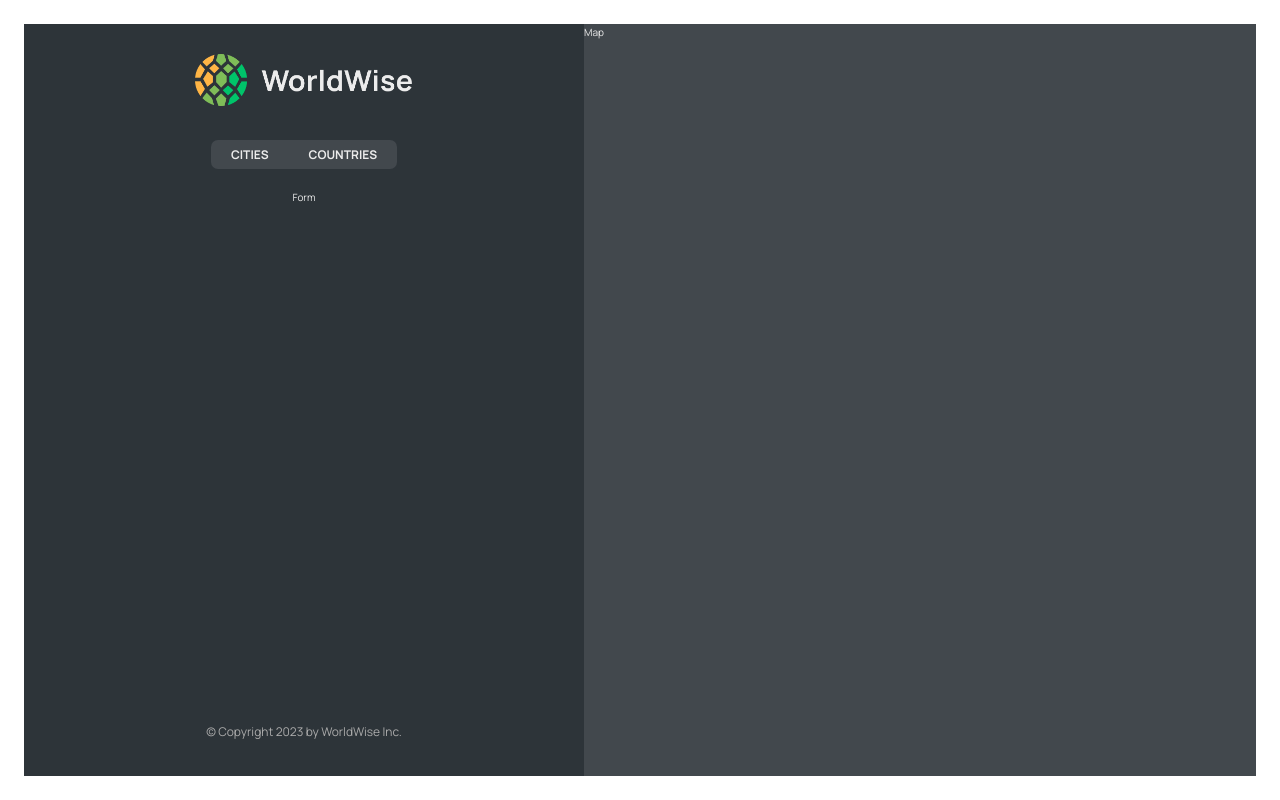
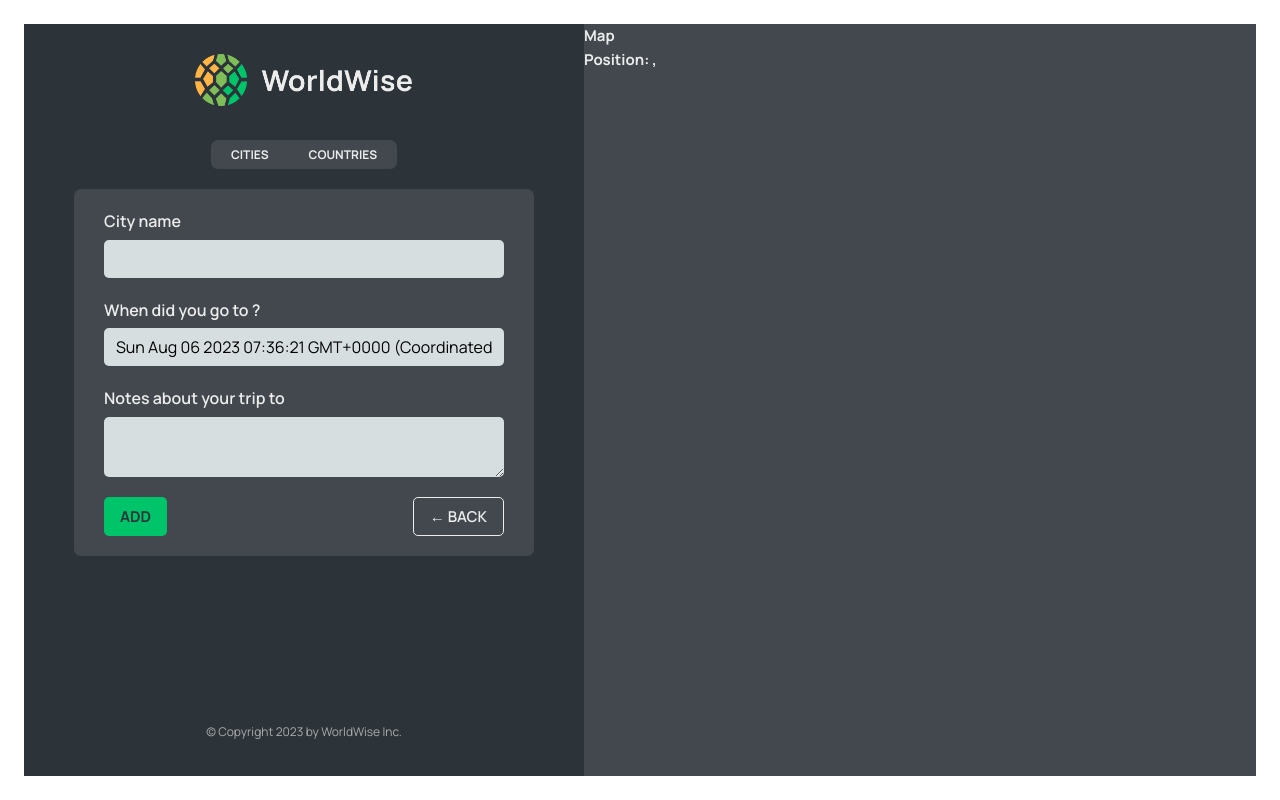
Before and after one commit to ronnieima/worldwise, a React (Vite) app: page /app/form in a window 1280 px wide. Built offline with nearby package versions, Linux system fonts and the light colour scheme; data requests are answered from the project's data file.

Commit message:
add more routing

```diff
--- a/src/App.jsx
+++ b/src/App.jsx
@@ -1,4 +1,4 @@
-import { BrowserRouter, Routes, Route } from "react-router-dom";
+import { BrowserRouter, Routes, Route, Navigate } from "react-router-dom";
 import Product from "./pages/Product";
 import Pricing from "./pages/Pricing";
 import Homepage from "./pages/Homepage";
@@ -6,8 +6,10 @@
 import PageNotFound from "./pages/PageNotFound";
 import Login from "./pages/Login";
 import CityList from "./components/CityList";
+import City from "./components/City";
 import { useState, useEffect } from "react";
 import CountryList from "./components/CountryList";
+import Form from "./components/Form";
 
 const BASE_URL = "http://localhost:8000";
 
@@ -39,19 +41,17 @@
         <Route path="product" element={<Product />} />
         <Route path="login" element={<Login />} />
         <Route path="app" element={<AppLayout />}>
-          <Route
-            index
-            element={<CityList cities={cities} isLoading={isLoading} />}
-          />
+          <Route index element={<Navigate replace to="cities" />} />
           <Route
             path="cities"
             element={<CityList cities={cities} isLoading={isLoading} />}
           />
+          <Route path="cities/:id" element={<City />} />
           <Route
             path="countries"
             element={<CountryList cities={cities} isLoading={isLoading} />}
           />
-          <Route path="form" element={<p>Form</p>} />
+          <Route path="form" element={<Form />} />
         </Route>
         <Route path="*" element={<PageNotFound />} />
       </Routes>
--- /dev/null
+++ b/src/components/Button.jsx
@@ -0,0 +1,11 @@
+import styles from "./Button.module.css";
+
+function Button({ children, onClick, type }) {
+  return (
+    <button onClick={onClick} className={`${styles.btn} ${styles[type]}`}>
+      {children}
+    </button>
+  );
+}
+
+export default Button;
--- a/src/components/City.jsx
+++ b/src/components/City.jsx
@@ -1,3 +1,4 @@
+import { useParams, useSearchParams } from "react-router-dom";
 import styles from "./City.module.css";
 
 const formatDate = (date) =>
@@ -9,6 +10,10 @@
   }).format(new Date(date));
 
 function City() {
+  const { id } = useParams();
+  const [searchParams, setSearchParams] = useSearchParams();
+  const lat = searchParams.get("lat");
+  const lng = searchParams.get("lng");
   // TEMP DATA
   const currentCity = {
     cityName: "Lisbon",
@@ -20,42 +25,53 @@
   const { cityName, emoji, date, notes } = currentCity;
 
   return (
-    <div className={styles.city}>
-      <div className={styles.row}>
-        <h6>City name</h6>
-        <h3>
-          <span>{emoji}</span> {cityName}
-        </h3>
-      </div>
+    <>
+      <h1>City {id}</h1>
+      <p>
+        Posittion: {lng},{lat}
+      </p>
+      <button onClick={() => setSearchParams({ lat: 23, lng: 50 })}>
+        Button
+      </button>
+    </>
+  );
+  // return (
+  //   <div className={styles.city}>
+  //     <div className={styles.row}>
+  //       <h6>City name</h6>
+  //       <h3>
+  //         <span>{emoji}</span> {cityName}
+  //       </h3>
+  //     </div>
 
-      <div className={styles.row}>
-        <h6>You went to {cityName} on</h6>
-        <p>{formatDate(date || null)}</p>
-      </div>
+  //     <div className={styles.row}>
+  //       <h6>You went to {cityName} on</h6>
+  //       <p>{formatDate(date || null)}</p>
+  //     </div>
 
-      {notes && (
-        <div className={styles.row}>
-          <h6>Your notes</h6>
-          <p>{notes}</p>
-        </div>
-      )}
+  //     {notes && (
+  //       <div className={styles.row}>
+  //         <h6>Your notes</h6>
+  //         <p>{notes}</p>
+  //       </div>
+  //     )}
 
-      <div className={styles.row}>
-        <h6>Learn more</h6>
-        <a
-          href={`https://en.wikipedia.org/wiki/${cityName}`}
-          target="_blank"
-          rel="noreferrer"
-        >
-          Check out {cityName} on Wikipedia &rarr;
-        </a>
-      </div>
+  //     <div className={styles.row}>
+  //       <h6>Learn more</h6>
+  //       <a
+  //         href={`https://en.wikipedia.org/wiki/${cityName}`}
+  //         target="_blank"
+  //         rel="noreferrer"
+  //       >
+  //         Check out {cityName} on Wikipedia &rarr;
+  //       </a>
+  //     </div>
 
-      <div>
-        <ButtonBack />
-      </div>
-    </div>
-  );
+  //     <div>
+  //       <ButtonBack />
+  //     </div>
+  //   </div>
+  // );
 }
 
 export default City;
--- a/src/components/CityItem.jsx
+++ b/src/components/CityItem.jsx
@@ -1,3 +1,4 @@
+import { Link } from "react-router-dom";
 import styles from "./CityItem.module.css";
 const formatDate = (date) =>
   new Intl.DateTimeFormat("en", {
@@ -7,14 +8,19 @@
   }).format(new Date(date));
 
 function CityItem({ city }) {
-  const { cityName, emoji, date } = city;
+  const { cityName, emoji, date, id, position } = city;
 
   return (
-    <li className={styles.cityItem}>
-      <span className={styles.emoji}>{emoji}</span>
-      <h3 className={styles.name}>{cityName}</h3>
-      <time className={styles.date}>({formatDate(date)})</time>
-      <button className={styles.deleteBtn}>&times;</button>
+    <li>
+      <Link
+        className={styles.cityItem}
+        to={`${id}?lat=${position.lat}&lng=${position.lng}`}
+      >
+        <span className={styles.emoji}>{emoji}</span>
+        <h3 className={styles.name}>{cityName}</h3>
+        <time className={styles.date}>({formatDate(date)})</time>
+        <button className={styles.deleteBtn}>&times;</button>
+      </Link>
     </li>
   );
 }
--- a/src/components/CountryList.jsx
+++ b/src/components/CountryList.jsx
@@ -16,7 +16,7 @@
   return (
     <ul className={styles.countryList}>
       {countries.map((country) => (
-        <CountryItem country={country} key={country.id} />
+        <CountryItem country={country} key={country.country} />
       ))}
     </ul>
   );
--- a/src/components/Form.jsx
+++ b/src/components/Form.jsx
@@ -3,6 +3,8 @@
 import { useState } from "react";
 
 import styles from "./Form.module.css";
+import Button from "./Button";
+import { useNavigate } from "react-router-dom";
 
 export function convertToEmoji(countryCode) {
   const codePoints = countryCode
@@ -13,6 +15,8 @@
 }
 
 function Form() {
+  const navigate = useNavigate();
+
   const [cityName, setCityName] = useState("");
   const [country, setCountry] = useState("");
   const [date, setDate] = useState(new Date());
@@ -49,8 +53,16 @@
       </div>
 
       <div className={styles.buttons}>
-        <button>Add</button>
-        <button>&larr; Back</button>
+        <Button type="primary">Add</Button>
+        <Button
+          type="back"
+          onClick={(e) => {
+            e.preventDefault();
+            navigate(-1);
+          }}
+        >
+          &larr; Back
+        </Button>
       </div>
     </form>
   );
--- a/src/components/Map.jsx
+++ b/src/components/Map.jsx
@@ -1,6 +1,19 @@
+import { useNavigate, useSearchParams } from "react-router-dom";
 import styles from "./Map.module.css";
 function Map() {
-  return <div className={styles.mapContainer}>Map</div>;
+  const navigate = useNavigate();
+
+  const [searchParams, setSearchParams] = useSearchParams();
+  const lat = searchParams.get("lat");
+  const lng = searchParams.get("lng");
+  return (
+    <div className={styles.mapContainer} onClick={() => navigate("form")}>
+      <h1>Map</h1>
+      <h1>
+        Position: {lat}, {lng}
+      </h1>
+    </div>
+  );
 }
 
 export default Map;
```
